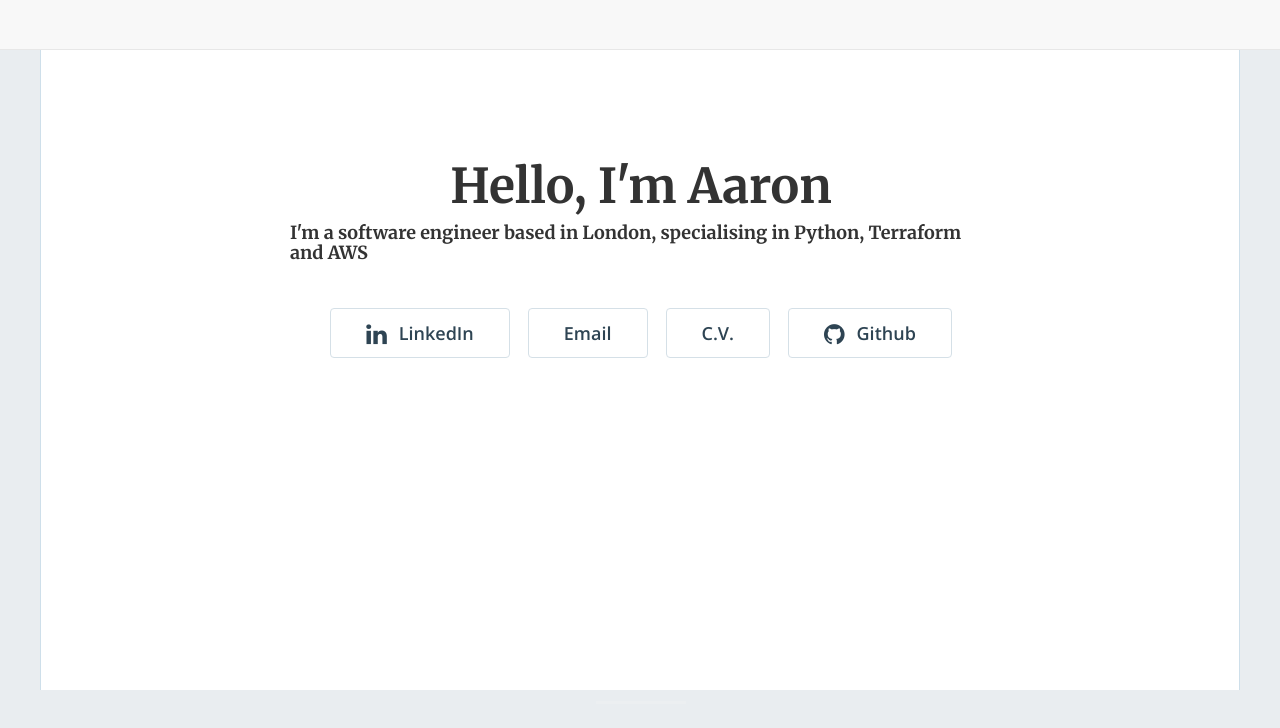
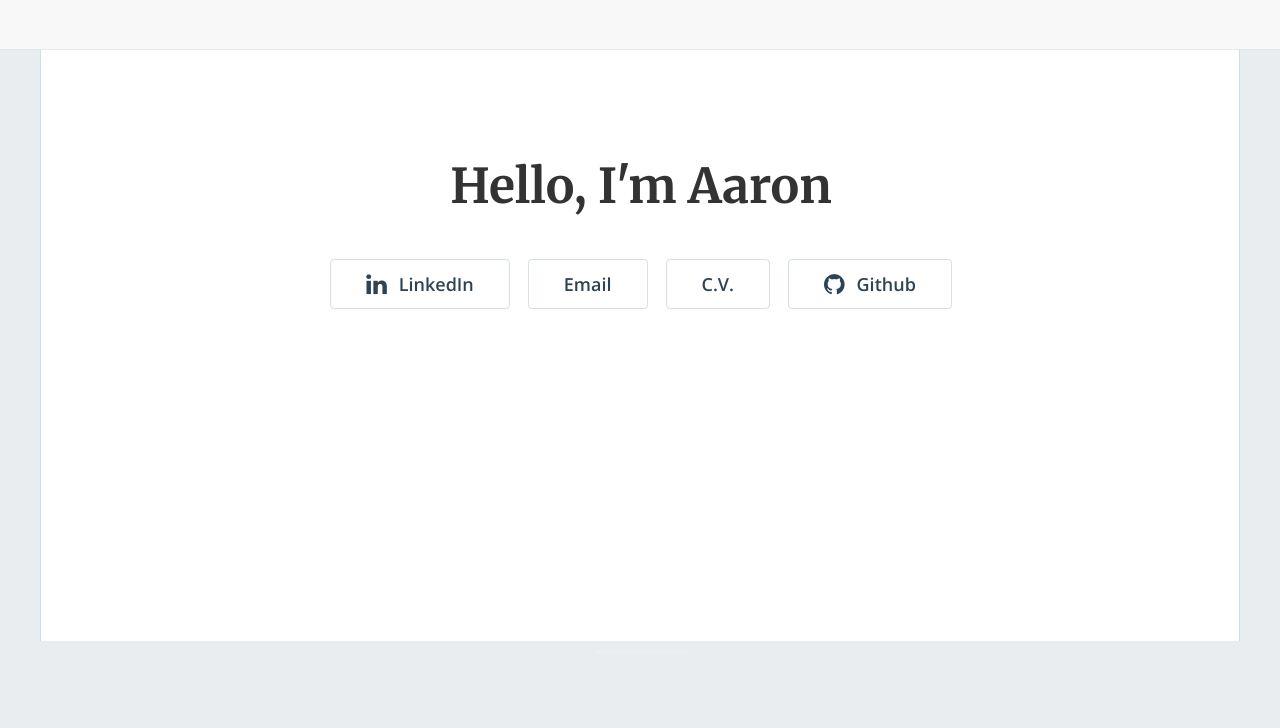
Before and after one commit to elgrove/business_card, a plain HTML site: page index.html in a window 1280 px wide. Drawn offline with nearby package versions, Linux system fonts and the light colour scheme.

Commit message:
fix: blurb

```diff
--- a/index.html
+++ b/index.html
@@ -82,8 +82,6 @@
 
           <h1 class="text-center">Hello, I'm Aaron</h1>
 
-          <h4>I'm a software engineer based in London, specialising in Python, Terraform and AWS</h4>
-
 
 
           <div class="hero-buttons">
```
